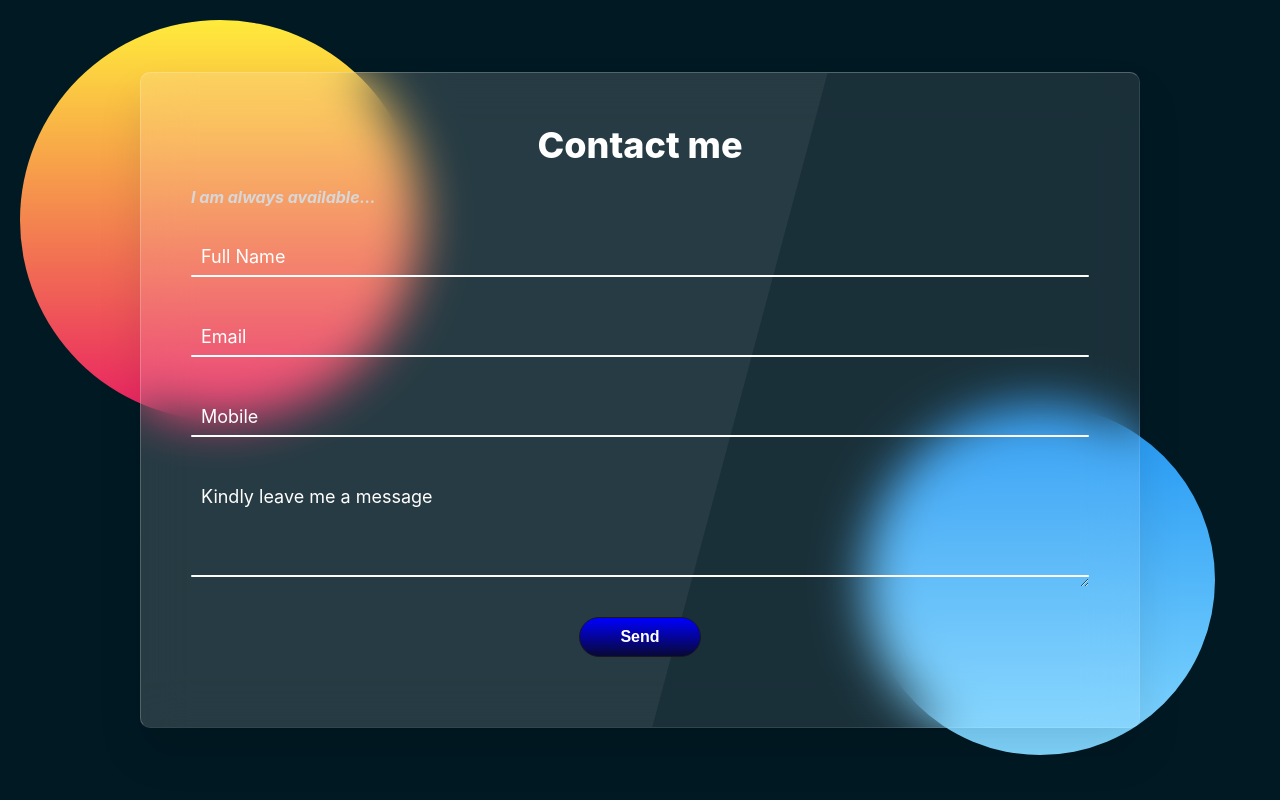
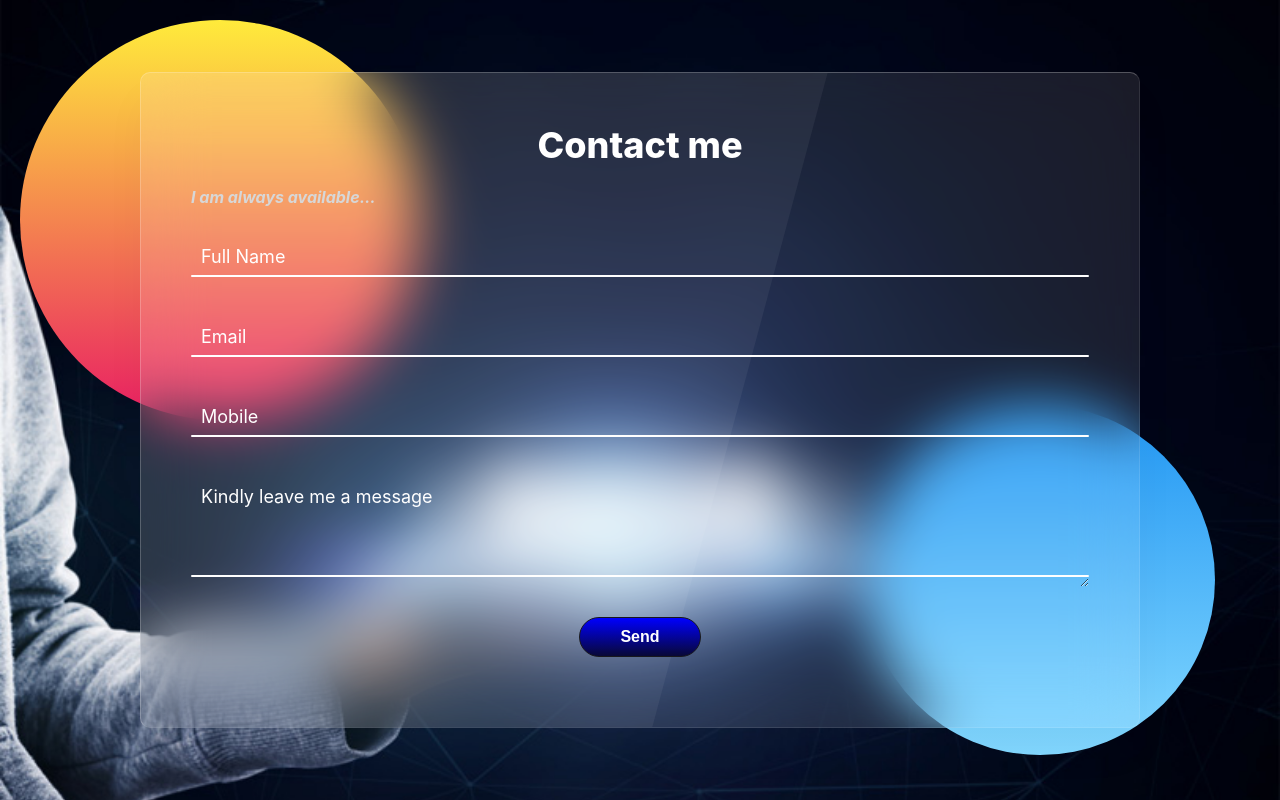
Before and after one commit to Drfej/James-Funsho, a React (Create React App) app: page / in a window 1280 px wide. Built offline with nearby package versions, Linux system fonts and the light colour scheme.

Commit message:
addition of image background to my contact page

```diff
--- a/src/Component/Contact.css
+++ b/src/Component/Contact.css
@@ -13,7 +13,7 @@ section {
     justify-content: center;
     align-items: center;
     padding: 20px;
-    background: #001923;
+    background: url('./Images/backk.jpg') no-repeat center center/cover;
 }
 
 section::before {
@@ -43,13 +43,13 @@ section::after {
     max-width: 1000px;
     padding: 50px;
     background: rgba(255,255,255,0.1);
-    box-shadow: 0 25px 45px rgba(0,0,0,0.1);
+    box-shadow: 0 25px 45px rgba(0,0,0,0.03);
     border: 1px solid rgba(255,255,255,0.25);
     border-right: 1px solid rgba(255,255,255,0.1);
     border-bottom: 1px solid rgba(255,255,255,0.1);
     border-radius: 10px;
     overflow: hidden;
-    backdrop-filter: blur(25px);
+    backdrop-filter: blur(30px);
 }
 
 .container::before{
```
Also changed, not shown: src/Component/Images/backk.jpg (added), src/Component/Images/cont.jpg (added).
